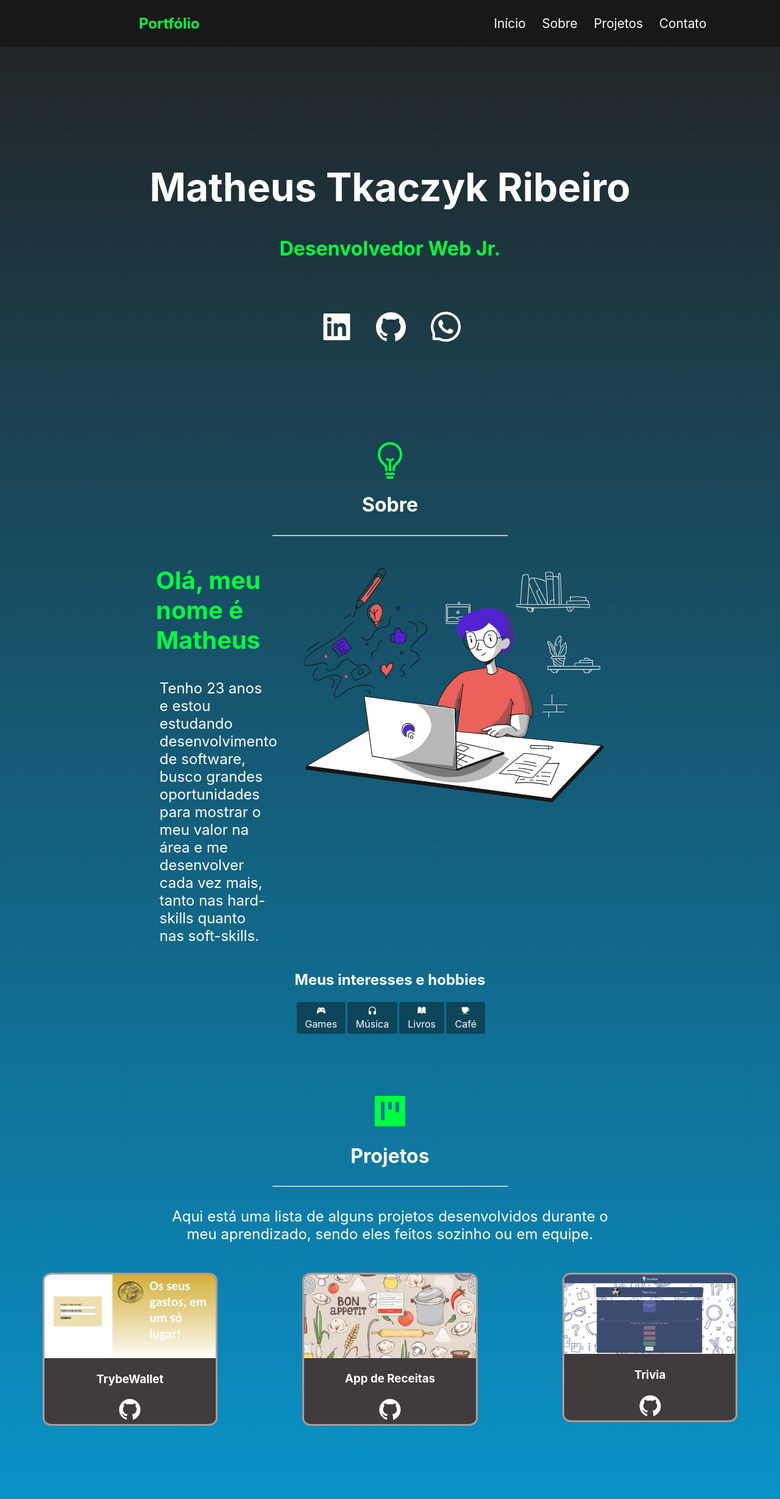
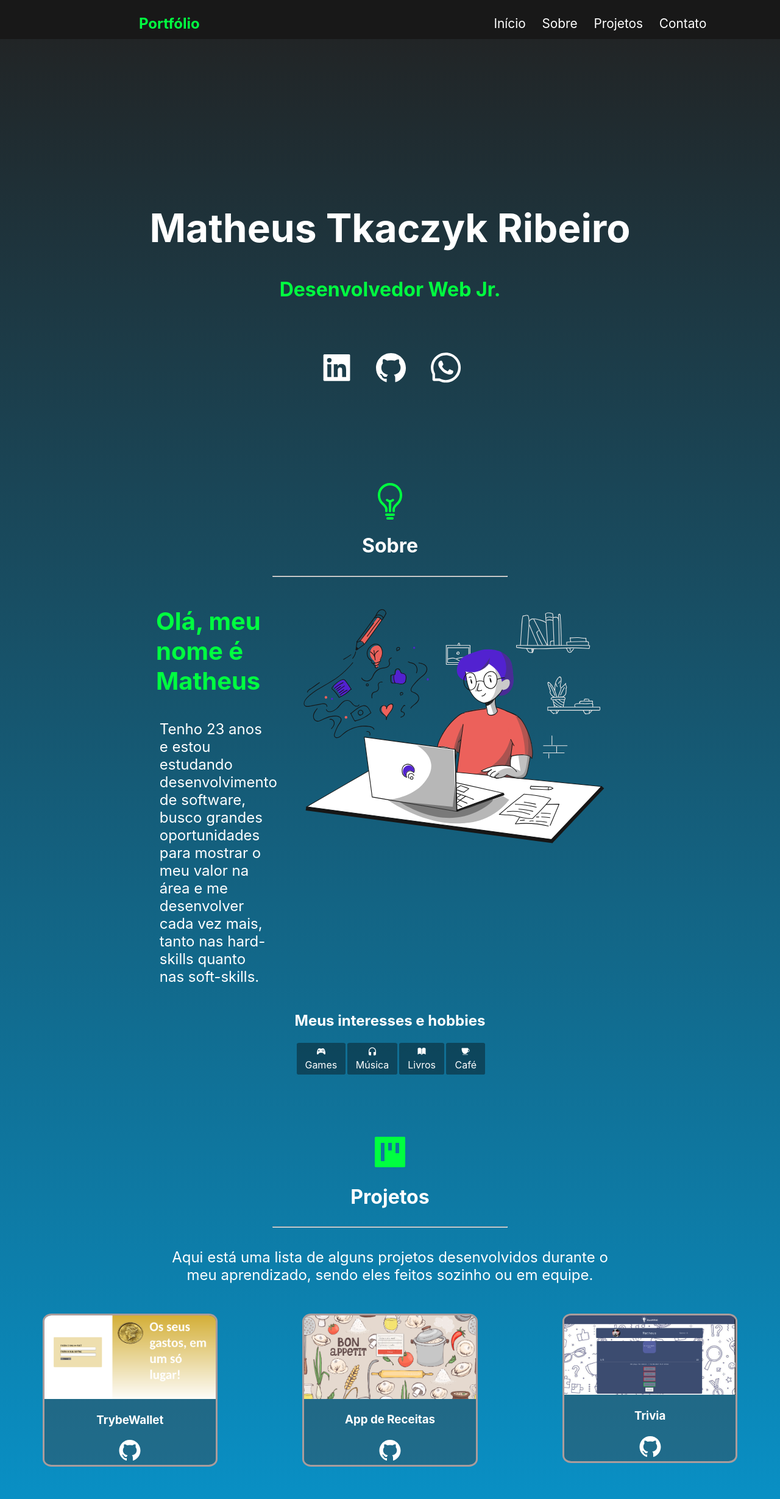
Before and after one commit to matheustkaczyk/portfolioReactjsV2, a React (Create React App) app: page / in a window 1280 px wide. Shown: the top 2458 px of the page at 61% size. Built offline with nearby package versions, Linux system fonts and the light colour scheme.

Commit message:
corrigindo tamanho da main session e do header

```diff
--- a/src/App.css
+++ b/src/App.css
@@ -3,8 +3,6 @@ hmtl, body {
   padding: 0;
   width: 100%;
   height: 100%;
-  /* overflow: hidden; */
-  /* background-color: #181818; */
   background-image: linear-gradient(to bottom, #222222, rgb(0, 183, 255));
 }
 
@@ -44,6 +42,8 @@ a {
 .header-div {
   background-color: #181818;
   color: white;
+  width: 100vw;
+  height: 8vh;
 }
 
 .header-information {
@@ -77,7 +77,7 @@ a {
 .main-section {
   display: flex;
   flex-direction: row;
-  height: 80vh;
+  height: 100vh;
   width: 100vw;
   background-size: cover;
   color: white;
@@ -136,7 +136,6 @@ a {
 }
 
 .about-section {
-  margin-top: 10vh;
   height: 100vh;
   color: white;
   display: flex;
@@ -276,7 +275,7 @@ hr {
   text-align: center;
   border: solid 3px rgb(170, 156, 156);
   border-radius: 5%;
-  background-color: rgb(66, 59, 59);
+  background-color: rgba(66, 59, 59, 0.4);
 }
 
 .project-card:hover {
```
